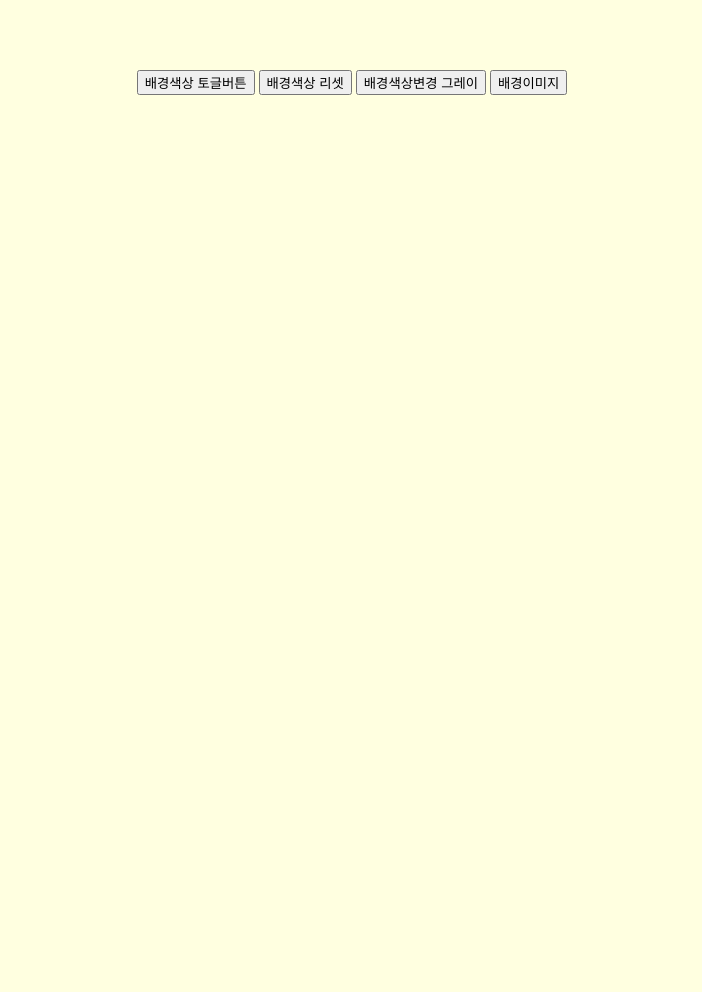
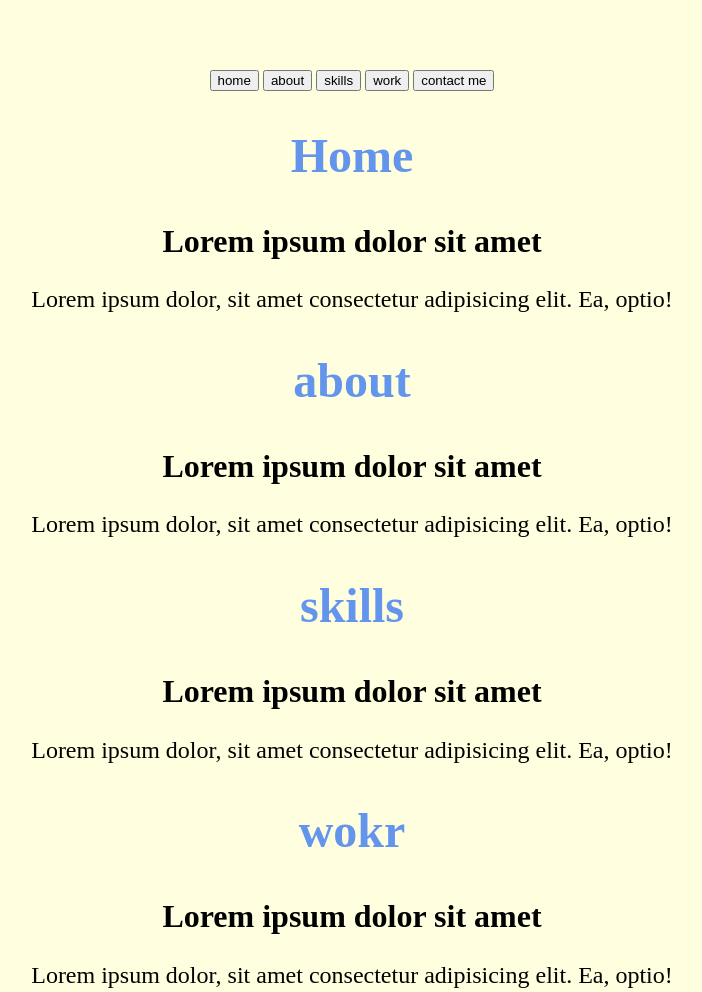
Before and after one commit to white9125/bgcolor2, a plain HTML site: page index.html in a window 1280 px wide. Shown: the top 992 px of the page, without its empty margins (288-990 px from the left). Drawn offline with nearby package versions, Linux system fonts and the light colour scheme.

Commit message:
살려줘

```diff
--- a/index.html
+++ b/index.html
@@ -5,34 +5,18 @@
     <meta http-equiv="X-UA-Compatible" content="IE=edge">
     <meta name="viewport" content="width=device-width, initial-scale=1.0">
     <title>Document</title>
-    <script src="https://ajax.googleapis.com/ajax/libs/jquery/3.1.1/jquery.min.js"></script>
     <style>
         body{
             background-color: lightyellow;
             transition: all 1s;
             margin: 0;
-            height: 2000px;
+            height: 3000px;
         }
         .bgcolor--blue{
-            background-color: lightblue;
+            background-color: blue;
         }
         .bgcolor--gray{
-            background-color:lightgray;
-        }
-
-        /* .bging--gun{
-            background-image: url(gun.jpg);
-            background-repeat: no-repeat;
-            background-position: top;
-            background-size: 60%;
-
-        } */
-
-        .btns{
-            position: relative;
-            margin: auto;
-            text-align: center;
-            top: 120px;
+            background-color: lightgray;
         }
 
         .bg__img{
@@ -40,19 +24,14 @@
             position: absolute;
             width: 100vw;
             height: 100vh;
-            background: url('gun.jpg');
+            background: url(gun.jpg);
             transition: all 1s;
             opacity: 0;
-            background-repeat: no-repeat;
-            background-position: center;
-            background-size: 60%;
         }
-
         .bg__img--show{
             opacity: 1;
         }
-
-        .btns {
+        .btns{
             position: fixed;
             padding: 10px;
             background-color: transparent;
@@ -62,20 +41,54 @@
             right: 0;
             text-align: center;
             top: 60px;
+
         }
-
-        .btns.bgshow{
-            background-color: tomato;
+        .btns.bgshow {
+            background-color: skyblue;
         }
-
         .Top{
             position: fixed;
-            top: 400px;
-            right: 20%;
+            top: 800px;
+            right: 10%;
             width: 50px;
             height: 50px;
             cursor: pointer;
             display: none;
+            animation: fadein 1s;
+        }
+        @keyframes fadein {
+            from {
+                opacity: 0;
+            }
+            to {
+                opacity: 1;
+            }
+        }
+        section{
+            width: 100%;
+            text-align: center;
+        }
+
+        .wrapper{
+            margin: auto;
+            max-width: 1200px;
+        }
+
+        #home{
+            padding-top: 88px;
+            text-align: center;
+        }
+
+        h1{
+            color: cornflowerblue;
+            font-size: 48px;
+        }
+        h2{
+            font-size: 32px;
+        }
+        h3{
+            font-size: 24px;
+            font-weight: 300;
         }
     </style>
 </head>
@@ -84,60 +97,107 @@
     <div class="btns">
         <div class="container">
             <div class="btns__menu">
-        <button class="btn_toggle">배경색상 토글버튼</button>
-        <button class="btn--reset">배경색상 리셋</button>
-        <button class="btn--bggray">배경색상변경 그레이</button>
-        <button class="btn--bgimg">배경이미지</button>
-    </div>
-    </div>
+                <button class="btn_toggle">home</button>
+                <button class="btn--reset">about</button>
+                <button class="btn--bggray">skills</button>
+                <button class="btn--work">work</button>
+                <button class="btn--contact">contact me</button>
+            </div>
+        </div>
     </div>
     <div class="Top" onclick="topup()">
-        <img src="up.png" alt="">
+        <img src="topup.png" alt="">
     </div>
+    <section id="home">
+        <div class="wrapper">
+            <h1>Home</h1>
+            <h2>Lorem ipsum dolor sit amet</h2>
+            <h3>Lorem ipsum dolor, sit amet consectetur adipisicing elit. Ea, optio!</h3>
+        </div>
+    </section>
+    <section id="about">
+        <div class="wrapper">
+            <h1>about</h1>
+            <h2>Lorem ipsum dolor sit amet</h2>
+            <h3>Lorem ipsum dolor, sit amet consectetur adipisicing elit. Ea, optio!</h3>
+        </div>
+    </section>
+    <section id="skills">
+        <div class="wrapper">
+            <h1>skills</h1>
+            <h2>Lorem ipsum dolor sit amet</h2>
+            <h3>Lorem ipsum dolor, sit amet consectetur adipisicing elit. Ea, optio!</h3>
+        </div>
+    </section>
+    <section id="work">
+        <div class="wrapper">
+            <h1>wokr</h1>
+            <h2>Lorem ipsum dolor sit amet</h2>
+            <h3>Lorem ipsum dolor, sit amet consectetur adipisicing elit. Ea, optio!</h3>
+        </div>
+    </section>
+    <section id="contact">
+        <div class="wrapper">
+            <h1>contact me</h1>
+            <h2>Lorem ipsum dolor sit amet</h2>
+            <h3>Lorem ipsum dolor, sit amet consectetur adipisicing elit. Ea, optio!</h3>
+        </div>
+    </section>
+    <script>
+        const bgContainer = document.querySelector('.bg__img');
+        const btnToggle = document.querySelector('.btn_toggle');
+        const home = document.querySelector('#home');
+
+        btnToggle.addEventListener('click', function()  {
+            bgContainer.classList.remove('bg__img--show');
+            document.body.classList.toggle('bgcolor--blue');
+            home.scrollIntoView({behavior:"smooth", block:"start"});
+        });
+        const btnReset = document.querySelector('.btn--reset');
+        const about = document.querySelector('#about');
+        btnReset.addEventListener('click', function()  {
+            bgContainer.classList.remove('bg__img--show');
+            document.body.classList.remove('bgcolor--blue', 'bgcolor--gray', 'bg__img' );
+            about.scrollIntoView({behavior:"smooth", block:"start"});
+        });
+        const btnBgGray = document.querySelector('.btn--bggray');
+        const skills = document.querySelector('#skills');
+            btnBgGray.addEventListener('click', function(){
+            bgContainer.classList.remove('bg__img--show');
+            document.body.classList.add('bgcolor--gray');
+            skills.scrollIntoView({behavior:"smooth", block:"start"});
+        });
+
+        // const btnbgImg = document.querySelector('.btn--bgimg');
+        // btnbgImg.addEventListener('click',function(){
+        //     bgContainer.classList.add('bg__img--show');
+        // });
+
+        const contact = document.querySelector('#contact');
+        const contactbtn = document.querySelector('.btn--contact');
+        contactbtn.addEventListener('click', function(){
+        contact.scrollIntoView({behavior:"smooth", block:"start"});
+        });
+
+        const work = document.querySelector('#work');
+        const workbtn = document.querySelector('.btn--work');
+        workbtn.addEventListener('click', function(){
+        work.scrollIntoView({behavior:"smooth", block:"start"});
+        });
+
+        const navContainer = document.querySelector('.btns')
+        document.addEventListener('scroll' , function(){
+            // console.log(window.screenY);
+            if (window.scrollY > 100 ) {
+                navContainer.classList.add('bgshow');
+            } else {
+                navContainer.classList.remove('bgshow');
+            }
+        });
 
 
 
-    <script>
-    const bgContainer = document.querySelector('.bg__img');
-
-    const btnToggle = document.querySelector('.btn_toggle');
-      // addEventListener('이벤트', 실행함수);
-    btnToggle.addEventListener('click', function () {
-        bgContainer.classList.remove('bg__img--show');
-        document.body.classList.toggle('bgcolor--blue');
-        //console.log('버튼클릭');
-    });
-
-    const btnReset = document.querySelector('.btn--reset');
-      //document.querySelector('.btn--reset').addEventlistener
-    btnReset.addEventListener('click', function () {
-        bgContainer.classList.remove('bg__img--show');
-        document.body.classList.remove('bgcolor--blue', 'bgcolor--gray', 'bg--img');
-    });
-
-    const btnBgGray = document.querySelector('.btn--bggray');
-    btnBgGray.addEventListener('click', function () {
-        bgContainer.classList.remove('bg__img--show');
-        document.body.classList.add('bgcolor--gray');
-    });
-
-    const btnBgImg = document.querySelector('.btn--bgimg');
-    btnBgImg.addEventListener('click', function () {
-        // document.body.classlist.add('bg--img');
-        bgContainer.classList.add('bg__img--show');
-});
-
-    const navcontainer = document.querySelector('.btns')
-    document.addEventListener('scroll', function () {
-        console.log(window.scrollY);
-        if (window.scrollY > 100) {
-            navcontainer.classList.add('bgshow');
-        } else {
-            navcontainer.classList.remove('bgshow');
-        }
-    });
-
-    document.addEventListener('scroll',function(){
+        document.addEventListener('scroll',function(){
             if(window.scrollY > 500){
             document.querySelector(".Top").style.display = "block";
             console.log("500");
@@ -149,6 +209,7 @@
         function topup(){
             window.scrollTo({top:0, left:0, behavior:'smooth'});
         }
-        </script>
+
+    </script>
 </body>
 </html>
```
Also changed, not shown: 1 other file.
